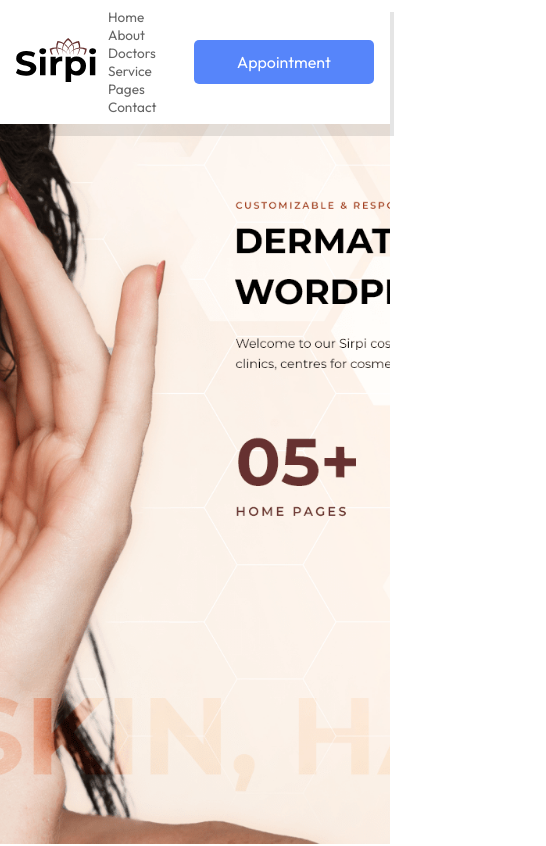
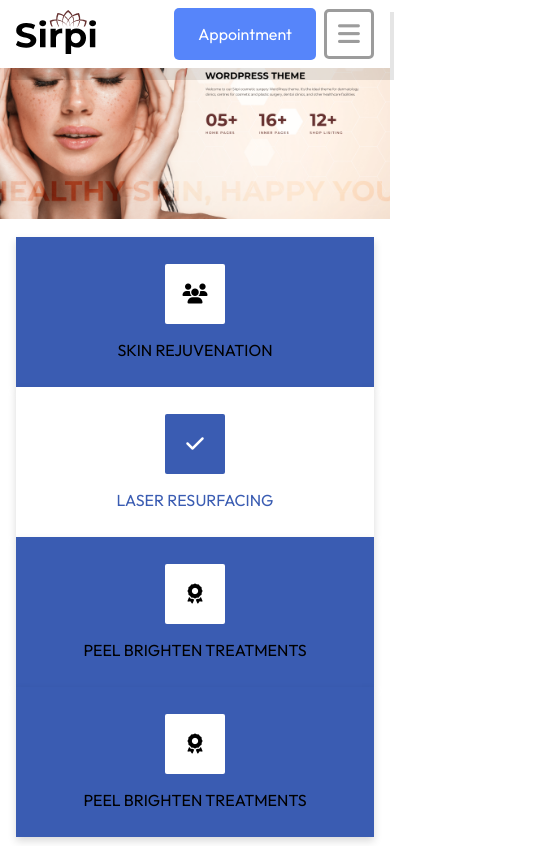
Before and after one commit to hyperlink255/acnetreament, a plain HTML site: page index.html in a window 390 px wide. Shown: the top 846 px of the page, 546 px wide, since content can reach past the window. Drawn offline with nearby package versions, Linux system fonts and the light colour scheme.

Commit message:
Add files via upload

```diff
--- a/index.html
+++ b/index.html
@@ -28,26 +28,20 @@
             <a href="#review">service</a>
             <a href="#review">pages</a>
             <a href="#review">contact</a>
-
             </nav>
         <div class="btn1">
-         <a href="#">appointment</a>
+         <a href="#" class="btnclass">appointment</a>
+         <a href="#" class="hamburger">
+            <i class="fa fa-bars"></i>
+            </a>
+
+           </div>
         </div>
     </header>
-    <section class="hero-section" id="home">
-        <div class="home-slider">
-                <div class=" wrapper">
-                    <div class="contect">
-                        <span>our special dish</span>
-                        <h3>spicy noodles</h3>
-                        <p>Lorem ipsum dolor sit consectetur adipisicing elit sit
-                            natus cumque ?
-                        </p>
-                    </div>
-                 </div>
-            </div>
-        </div>
-    </section>
+    <div class="hero-section" id="home">
+        <img src="./images/Landing-Page-min.png">
+
+    </div>
     <section class="counter-menu padding-bottom">
         <div class="couter-updat">
             <div class="d-flex  gapjustify-content-start">
@@ -418,7 +412,7 @@
   <p>Rirabitur et fius nunc. Aliquam erat volutpat. Sed ac pulvinar sapien.volutpat ficitur ipsum vulputate finibus.
 </p>
 </div>
-<div class="d-flex gap">
+<div class="d-flex gap row-reverse">
     <div class="col-4" data-aos="fade-up" data-aos-delay="100">
         <div class="doctor-img">
             <img src="./images/doctor-image-7.webp">
--- a/index.js
+++ b/index.js
@@ -1,9 +1,9 @@
 const parallax = document.querySelector(".hero-section");
-window.addEventListener("scroll", function () {
-  let offset = window.pageYOffset;
-  parallax.style.backgroundPositionY = offset * 0.7 + "px";
-  // DIV 1 background will move slower than other elements on scroll.
-})
+// window.addEventListener("scroll", function () {
+//   let offset = window.pageYOffset;
+//   parallax.style.backgroundPositionY = offset * 0.7 + "px";
+//   // DIV 1 background will move slower than other elements on scroll.
+// })
 var swiper = new Swiper(".review-slider", {
 spaceBetween:20,
 centeredSlides:true,
@@ -36,3 +36,12 @@ window.addEventListener('load', () => {
         mirror: false
     })
 });
+
+const navbar = document.querySelector(".navbar")
+const hamburger = document.querySelector('.hamburger')
+let scrollLength = 3
+hamburger.addEventListener('click', () => {
+ let val = hamburger.querySelector('i')
+ val.classList.toggle('fa-remove')
+ navbar.classList.toggle('active')
+})
--- a/style.css
+++ b/style.css
@@ -53,6 +53,18 @@ header .logo{
 header .logo i{
     color:var(--green)
 }
+.hamburger{
+    border: 3px solid #00000063;
+    text-align: center;
+    width: 50px;
+    height: 50px;
+    display: none;
+    border-radius: 5px;
+    line-height: 45px;
+    font-size: 25px;
+    color:#00000063;
+
+}
 
 header .navbar a{
     font-size:1.7rem;
@@ -61,10 +73,15 @@ header .navbar a{
     color:var(--light-color);
 
 }
-.btn1 a{
+.btn1{
+    display: flex;
+    align-items: center;
+    gap:1rem;
+}
+.btn1 .btnclass{
     background-color: #5685fa;
     width: 180px;
-    padding: 12px 24px;
+    padding: 16px 24px;
     color:#fff;
     font-size: 16px;
     font-weight: 400;
@@ -81,12 +98,11 @@ header .icons #menu-bars{
     display:none;
 }
 .hero-section{
+    position: relative;
+}
+.hero-section img{
     width: 100%;
-    height: 100vh;
-    background-position: center;
-    background-repeat: no-repeat;
-    background-size: cover;
-    background-image: url('./images/Landing-Page-min.png');
+
 }
 .btn{
     margin-top:1rem;
@@ -235,6 +251,9 @@ justify-content: center;
 	position: relative;
 	z-index: 1;
 	color: #404040;
+    overflow: hidden;
+    white-space: nowrap;
+    text-overflow: ellipsis;
 	font-size: 16px;
 	font-weight: 600;
 	display: block;
@@ -549,7 +568,7 @@ width:100%;
     color:var(--green);
 }
 
-@media(max-width:1200px){
+@media screen and (max-width:1200px){
     .counter-menu{
         margin: 0;
     }
@@ -559,6 +578,56 @@ width:100%;
     .d-flex{
         flex-direction: column;
     }
+    .hero-section{
+
+        height: auto;
+
+
+    }
+    .row-reverse{
+        flex-direction: row;
+        flex-wrap: wrap;
+    }
+    .col-4{
+        width: 47.99999%;
+    }
+
+
+}
+@media(max-width:755px){
+    .navbar{
+        position: absolute;
+        top:100%;
+        background: #fff;
+        flex-direction: column;
+        display: flex;
+        width: 100%;
+        left: 0;
+        max-height: 0;
+        overflow: hidden;
+        transition: max-height 0.3s ease-in-out;
+    }
+    .navbar.active{
+     max-height: 300px;
+    }
+   header .navbar a{
+        padding: 12px 24px;
+
+    }
+    .hamburger{
+        display: block;
+        transition: all 0.3s ease;
+    }
+    .hamburger i.fa-remove{
+        transform: rotate(90deg);
+    }
+    .btn1 .btnclass{
+        width: fit-content;
+    }
+
+
+
+
 }
 
 @media(max-width:991px){
@@ -571,9 +640,16 @@ width:100%;
      section{
         padding:2rem;
     }
+    .about .row .image{
+        width: 100%;
+    }
+    }
 
+@media screen and (max-width:551px){
+.col-4{
+    width: 70.999999%;
 }
-
+}
 @media(max-width:450px){
     html{
         font-size:50%
@@ -585,5 +661,11 @@ width:100%;
      form .inputBox .input{
         width:100%;
     }
+    .about .row .content h3{
+        font-size: 20px;
+    }
+    .col-4{
+        min-width: 99.99999%;
+    }
 
 }
```
